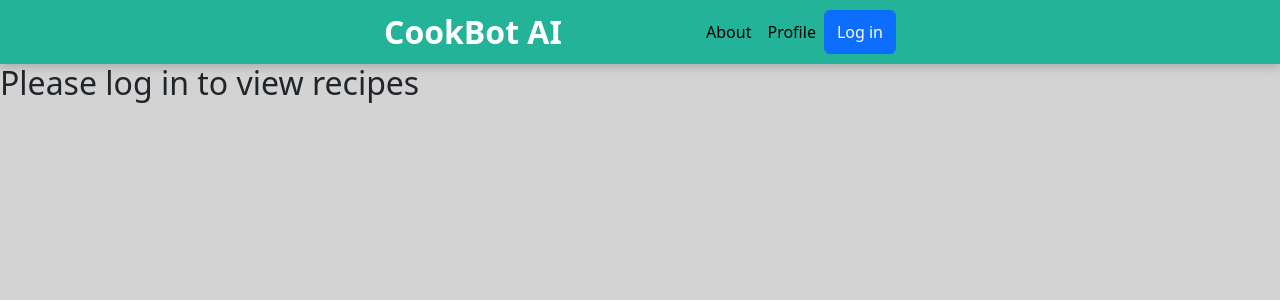
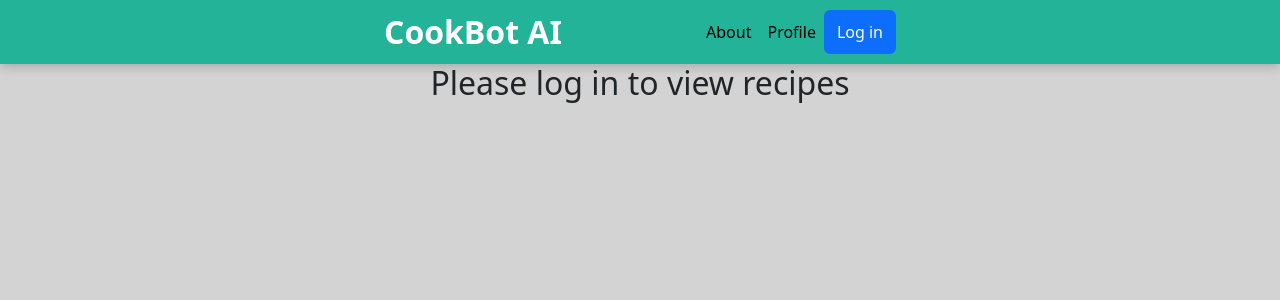
Before and after one commit to cleecoloma/cookbot-ai-app, a React (Vite) app: page / in a window 1280 px wide. Shown: the top 300 px of the page. Built offline with nearby package versions, Linux system fonts and the light colour scheme; no server answers.

Commit message:
updated text when user is not logged in

```diff
--- a/src/App.jsx
+++ b/src/App.jsx
@@ -28,7 +28,7 @@ class App extends React.Component {
                 isAuthenticated ? (
                   <RecipeContainer />
                 ) : (
-                  <h2> Please log in to view recipes </h2>
+                  <h2 style={{ display:"flex", justifyContent:"center" }}> Please log in to view recipes </h2>
                 )
               }
             ></Route>
```
